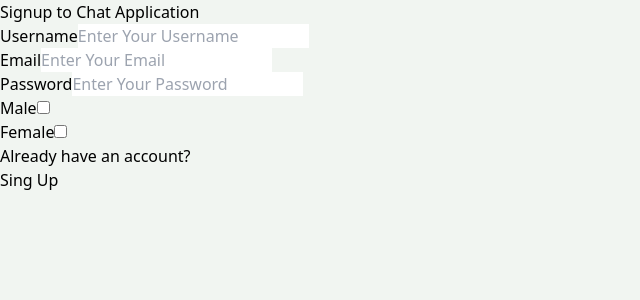
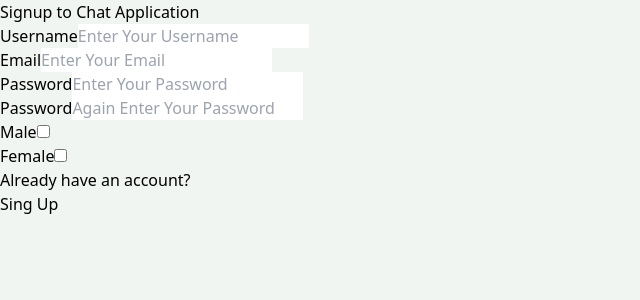
Before and after one commit to MJ-Polok/chat-application-frontend, a React (Vite) app: page /signup in a window 1280 px wide. Shown: the top 300 px of the page, without its empty margins (0-640 px from the left). Built offline with nearby package versions, Linux system fonts and the light colour scheme.

Commit message:
SignUp functions setup

```diff
--- a/package.json
+++ b/package.json
@@ -12,6 +12,7 @@
   "dependencies": {
     "react": "^18.3.1",
     "react-dom": "^18.3.1",
+    "react-hot-toast": "^2.4.1",
     "react-icons": "^5.3.0",
     "react-router-dom": "^7.0.1"
   },
--- a/src/App.jsx
+++ b/src/App.jsx
@@ -1,16 +1,22 @@
-import { Routes, Route } from 'react-router-dom'
+import { Routes, Route, Navigate } from 'react-router-dom'
 import Home from './pages/Home'
 import Login from './pages/Login'
 import Signup from './pages/Signup'
+import { Toaster } from 'react-hot-toast';
+import { useAuthContext } from './context/AuthContext';
 
 const App = () => {
+  const { authUser } = useAuthContext()
+
+
   return (
     <div className='p-4 h-screen flex items-center justify-center'>
       <Routes>
-        <Route path='/' element={<Home/>}/>
-        <Route path='/login' element={<Login/>}/>
-        <Route path='/signup' element={<Signup/>}/>
+        <Route path='/' element={<Home />} />
+        <Route path='/login' element={<Login />} />
+        <Route path='/signup' element={authUser ? <Navigate to={"/"} />:<Signup />}/>
       </Routes>
+      <Toaster />
     </div>
   )
 
--- a/src/components/GenderCheckbox.jsx
+++ b/src/components/GenderCheckbox.jsx
@@ -1,21 +1,22 @@
 
 
-const GenderCheckbox = () => {
+const GenderCheckbox = ({ onCheckboxChange, selectedGender }) => {
+
     return (
         <div className="flex">
             <div className="form-control">
-                <label className="label gap-2 cursor-pointer">
+                <label className={`label gap-2 cursor-pointer ${selectedGender === "male" ? "selected" : ""}`}>
                     <span className="label-text">Male</span>
 
-                    <input type="checkbox" className="checkbox border-slate-900" />
+                    <input type="checkbox" className="checkbox border-slate-900" checked={selectedGender === "male"} onChange={() => onCheckboxChange("male")} />
                 </label>
             </div>
 
             <div className="form-control">
-                <label className="label gap-2 cursor-pointer">
+                <label className={`label gap-2 cursor-pointer ${selectedGender === "female" ? "selected" : ""}`}>
                     <span className="label-text">Female</span>
 
-                    <input type="checkbox" className="checkbox border-slate-900" />
+                    <input checked={selectedGender === "female"} onChange={() => onCheckboxChange("female")} type="checkbox" className="checkbox border-slate-900" />
                 </label>
             </div>
         </div>
--- /dev/null
+++ b/src/context/AuthContext.jsx
@@ -0,0 +1,18 @@
+import { createContext, useContext, useState } from "react"
+
+export const AuthContext = createContext()
+
+export const useAuthContext = () => {
+    return useContext(AuthContext)
+}
+
+export const AuthContextProvider = ({ children }) => {
+    const [authUser, setAuthUser] = useState(JSON.parse(localStorage.getItem('user')) || null
+    )
+
+    return (
+        <AuthContext.Provider value={{ authUser, setAuthUser }}>
+            {children}
+        </AuthContext.Provider>
+    )
+}
--- /dev/null
+++ b/src/hooks/useSignup.js
@@ -0,0 +1,69 @@
+import { useState } from "react"
+import { useAuthContext } from "../context/AuthContext"
+import toast from "react-hot-toast"
+
+const handleInputErrors = ({ userName, email, password, confirmPassword, gender }) => {
+    if (!userName || !email || !password || !confirmPassword || !gender) {
+        toast.error("Please fill all the fields")
+        return true
+    }
+
+    if (password !== confirmPassword) {
+        toast.error("Password don't matched")
+        return true
+    }
+
+    return false
+}
+
+const useSignup = () => {
+    const [loading, setLoading] = useState(false)
+    const { setAuthUser } = useAuthContext()
+
+    const signup = async ({ userName, email, password, confirmPassword, gender }) => {
+        const checkError = handleInputErrors({
+            userName, email, password, confirmPassword, gender
+        })
+
+        if (checkError) {
+            return
+        }
+
+        try {
+            setLoading(true)
+
+            const res = await fetch("/api/auth/signup", {
+                method: "POST",
+                headers: { "Content-Type": "application/json" },
+                body: JSON.stringify({
+                    userName,
+                    email,
+                    password,
+                    confirmPassword,
+                    gender
+                })
+            })
+
+            const data = await res.json()
+
+            if (data.error) {
+                throw new Error(data.error)
+            }
+
+            // console.log(data);
+            localStorage.setItem('user', JSON.stringify(data))
+            setAuthUser(data)
+
+
+        } catch (error) {
+            toast.error(error.message)
+        } finally {
+            setLoading(false)
+        }
+    }
+
+    return {loading, signup}
+
+}
+
+export default useSignup
--- a/src/main.jsx
+++ b/src/main.jsx
@@ -3,11 +3,14 @@ import ReactDOM from 'react-dom/client'
 import App from './App.jsx'
 import './index.css'
 import { BrowserRouter } from 'react-router-dom'
+import { AuthContextProvider } from './context/AuthContext.jsx'
 
 ReactDOM.createRoot(document.getElementById('root')).render(
   <React.StrictMode>
     <BrowserRouter>
-      <App />
+      <AuthContextProvider>
+        <App />
+      </AuthContextProvider>
     </BrowserRouter>
   </React.StrictMode>
 )
--- a/src/pages/Signup.jsx
+++ b/src/pages/Signup.jsx
@@ -1,8 +1,30 @@
 import { Link } from "react-router-dom"
 import GenderCheckbox from "../components/GenderCheckbox"
+import { useState } from "react"
+import useSignup from "../hooks/useSignup"
 
 
 const Signup = () => {
+    const [formData, setFormData] = useState({
+        userName: "",
+        email: "",
+        password: "",
+        confirmPassword: "",
+        gender: ""
+    })
+
+    const {loading, signup} = useSignup()
+
+    const handleCheckboxChange = (gender) => {
+        setFormData({ ...formData, gender })
+    }
+
+    const handleSubmit = async(e) => {
+        e.preventDefault()
+
+        await signup(formData)
+    }
+
     return (
         <div className="flex flex-col items-center justify-center min-w-96 mx-auto">
             <div className="w-full p-6 rounded-lg shadow-md bg-gray-200">
@@ -10,29 +32,39 @@ const Signup = () => {
                     <span className="text-blue-700"> Chat Application</span>
                 </h1>
 
-                <form>
+                <form onSubmit={handleSubmit}>
                     <div>
                         <label className="label p-2">
                             <span className="text-base label-text">Username</span>
                         </label>
-                        <input type="text" placeholder="Enter Your Username" className="w-full input input-bordered h-10" />
+                        <input value={formData.userName} onChange={(e) => setFormData({ ...formData, userName: e.target.value })} type="text" placeholder="Enter Your Username" className="w-full input input-bordered h-10" />
                     </div>
 
                     <div>
                         <label className="label p-2">
                             <span className="text-base label-text">Email</span>
                         </label>
-                        <input type="email" placeholder="Enter Your Email" className="w-full input input-bordered h-10" />
+                        <input value={formData.email} onChange={(e) => setFormData({ ...formData, email: e.target.value })} type="email" placeholder="Enter Your Email" className="w-full input input-bordered h-10" />
                     </div>
 
                     <div>
                         <label className="label p-2">
                             <span className="text-base label-text">Password</span>
                         </label>
-                        <input type="password" placeholder="Enter Your Password " className="w-full input input-bordered h-10" />
+                        <input value={formData.password} onChange={(e) => setFormData({ ...formData, password: e.target.value })} type="password" placeholder="Enter Your Password " className="w-full input input-bordered h-10" />
                     </div>
 
-                    <GenderCheckbox />
+                    <div>
+                        <label className="label p-2">
+                            <span className="text-base label-text">Password</span>
+                        </label>
+                        <input value={formData.confirmPassword} onChange={(e) => setFormData({ ...formData, confirmPassword: e.target.value })} type="password" placeholder="Again Enter Your Password" className="w-full input input-bordered h-10" />
+                    </div>
+
+                    <GenderCheckbox
+                        onCheckboxChange={handleCheckboxChange}
+                        selectedGender={formData.gender}
+                    />
 
                     <Link to={"/login"} className="text-sm hover:underline hover:text-blue-600 inline-block">
                         {`Already have an account?`}
```
Also changed, not shown: 1 other file (tests, documents, lock files or other folders).
